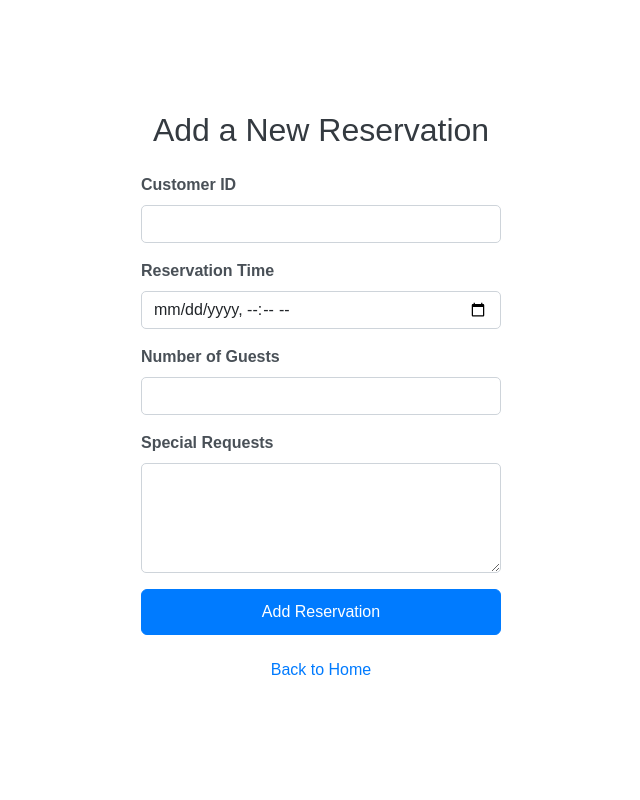
After one commit to WillsPrettyLxzy/CIS344-fall2024-finalproject, a PHP site: page /templates/addReservation.php in a window 1280 px wide. The commit adds this page. Shown: the whole page, without its empty margins (319-959 px from the left). Run offline with PHP 8.4, Linux system fonts and the light colour scheme.

Commit message:
Add files via upload

```diff
--- /dev/null
+++ b/templates/addReservation.php
@@ -0,0 +1,132 @@
+<!DOCTYPE html>
+<html lang="en">
+<head>
+    <meta charset="UTF-8">
+    <meta name="viewport" content="width=device-width, initial-scale=1.0">
+    <title>Add Reservation - Restaurant Management</title>
+    <!-- Include Bootstrap CSS (you can use CDN or local file) -->
+    <link href="https://cdn.jsdelivr.net/npm/bootstrap@5.3.0-alpha1/dist/css/bootstrap.min.css" rel="stylesheet" integrity="sha384-GLhlTQ8iRABQbWvxBzRn7Hk2XU5i5f5r9gOkK9m07V9eSTkSO2v8fgpg6e7mWk0a" crossorigin="anonymous">
+
+    <!-- Custom Styles -->
+    <style>
+        body {
+            font-family: 'Arial', sans-serif;
+            background-color: #f8f9fa;
+        }
+
+        .container {
+            background-color: white;
+            border-radius: 8px;
+            box-shadow: 0 0 15px rgba(0, 0, 0, 0.1);
+            padding: 30px;
+        }
+
+        h1 {
+            font-size: 2rem;
+            color: #343a40;
+            margin-bottom: 20px;
+        }
+
+        .form-label {
+            font-weight: 600;
+            color: #495057;
+        }
+
+        .form-control {
+            border-radius: 5px;
+            border-color: #ced4da;
+        }
+
+        .form-control:focus {
+            border-color: #007bff;
+            box-shadow: 0 0 0 0.2rem rgba(0, 123, 255, 0.25);
+        }
+
+        .btn-primary {
+            background-color: #007bff;
+            border-color: #007bff;
+            padding: 10px 20px;
+            font-size: 1rem;
+            width: 100%;
+        }
+
+        .btn-primary:hover {
+            background-color: #0056b3;
+            border-color: #0056b3;
+        }
+
+        .btn-link {
+            text-decoration: none;
+            color: #007bff;
+        }
+
+        .btn-link:hover {
+            text-decoration: underline;
+        }
+
+        .text-center {
+            text-align: center;
+        }
+
+        .mb-3 {
+            margin-bottom: 20px;
+        }
+
+        .mt-3 {
+            margin-top: 20px;
+        }
+
+        .col-md-6, .col-lg-4 {
+            max-width: 100%;
+        }
+
+        @media (max-width: 767px) {
+            .container {
+                padding: 20px;
+            }
+            .col-md-6 {
+                max-width: 100%;
+            }
+        }
+    </style>
+</head>
+<body>
+    <div class="container d-flex justify-content-center align-items-center min-vh-100">
+        <div class="col-md-6 col-lg-4">
+            <h1 class="text-center mb-4">Add a New Reservation</h1>
+            <form action="index.php?action=addReservation" method="POST">
+                <div class="mb-3">
+                    <label for="customer_id" class="form-label">Customer ID</label>
+                    <input type="number" class="form-control" id="customer_id" name="customer_id" required>
+                </div>
+
+                <div class="mb-3">
+                    <label for="reservation_time" class="form-label">Reservation Time</label>
+                    <input type="datetime-local" class="form-control" id="reservation_time" name="reservation_time" required>
+                </div>
+
+                <div class="mb-3">
+                    <label for="number_of_guests" class="form-label">Number of Guests</label>
+                    <input type="number" class="form-control" id="number_of_guests" name="number_of_guests" required>
+                </div>
+
+                <div class="mb-3">
+                    <label for="special_requests" class="form-label">Special Requests</label>
+                    <textarea class="form-control" id="special_requests" name="special_requests" rows="4"></textarea>
+                </div>
+
+                <div class="text-center">
+                    <button type="submit" class="btn btn-primary">Add Reservation</button>
+                </div>
+            </form>
+            <div class="text-center mt-3">
+                <a href="home.php?action=home" class="btn btn-link">Back to Home</a>
+            </div>
+        </div>
+    </div>
+
+    <!-- Optional JavaScript -->
+    <script src="https://cdn.jsdelivr.net/npm/@popperjs/core@2.11.6/dist/umd/popper.min.js" integrity="sha384-oBqDVmMz4fnFO9gyb2z8q7z5L0Xj68y8Q44aGpdQWq7ZfYfY9es35JPjK0HU5yImT" crossorigin="anonymous"></script>
+    <script src="https://cdn.jsdelivr.net/npm/bootstrap@5.3.0-alpha1/dist/js/bootstrap.min.js" integrity="sha384-pzjw8f+ua7Kw1TIq0+NfEXoCp9e2dmHtC6FOkNQ2mOS9Glv7gbi6beV9vG3+5mOg" crossorigin="anonymous"></script>
+</body>
+</html>
--- a/templates/home.php
+++ b/templates/home.php
@@ -68,8 +68,8 @@
         <h2>Welcome!</h2>
         <p>Manage your restaurant's reservations and dining experiences seamlessly with our easy-to-use portal. Use the links below to navigate the platform:</p>
         <div class="nav-links">
-            <a href="index.php?action=addReservation">Add Reservation</a>
-            <a href="index.php?action=viewReservations">View Reservations</a>
+            <a href="addReservation.php?action=addReservation">Add Reservation</a>
+            <a href="viewReservations.php?action=viewReservations">View Reservations</a>
         </div>
     </div>
     <footer>
```
Also changed, not shown: templates/viewReservations.php (added, +70 -0 lines), templates/modify_reservation.php (line endings or trailing spaces).
